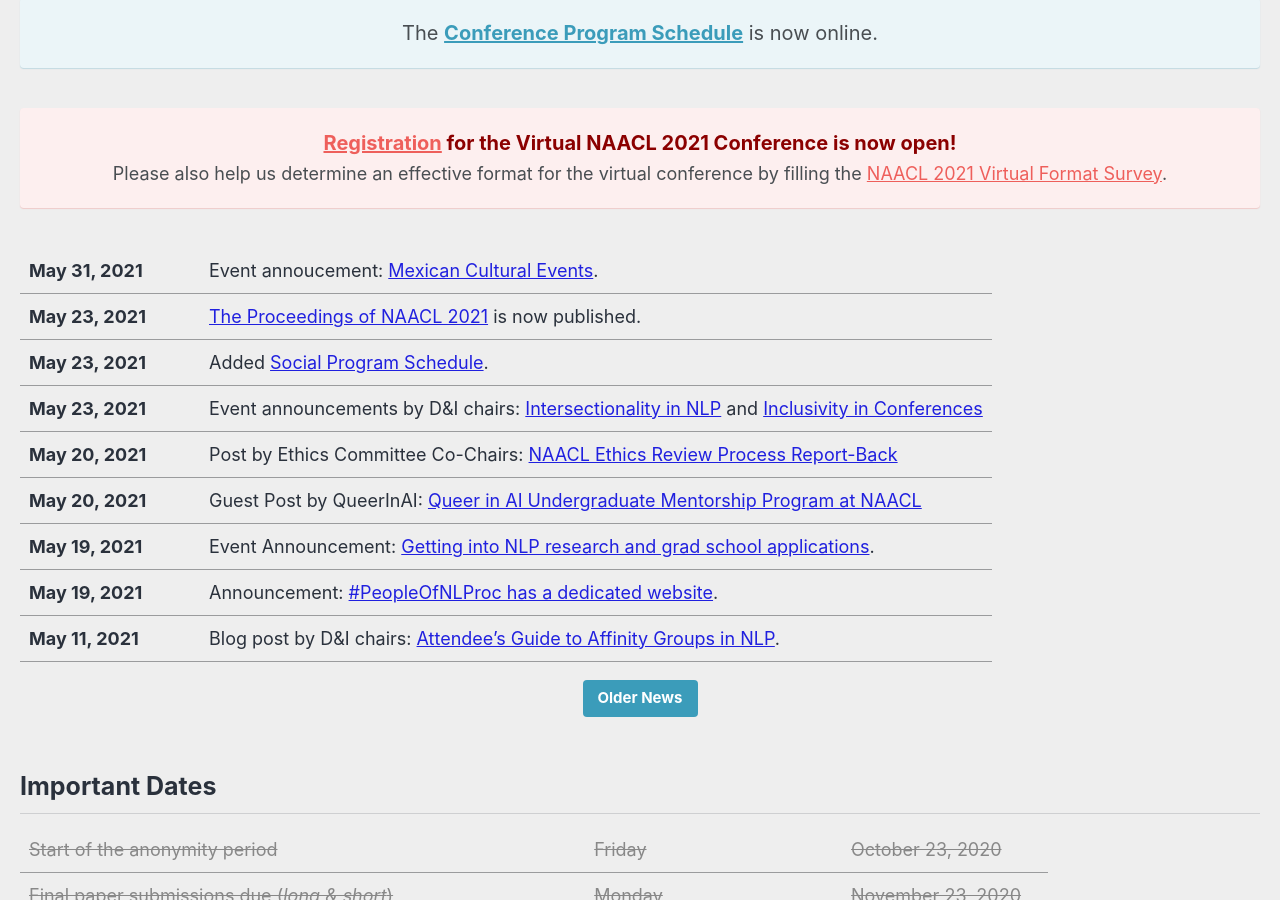
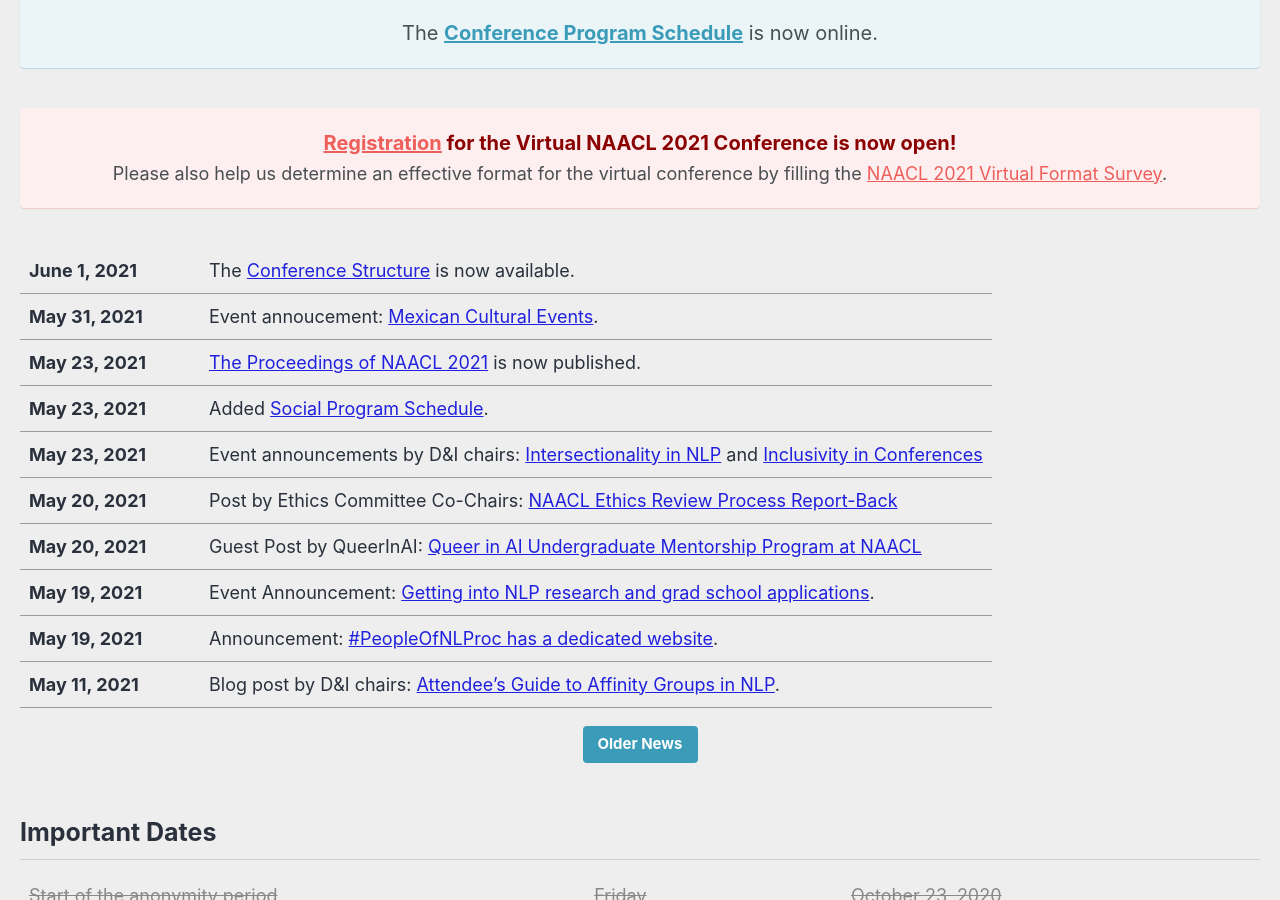
Before and after one commit to naacl-org/naacl-2021-website, a Jekyll site: the page built from _pages/home.md, in a window 1280 px wide and 900 px high, scrolled down 591 px. Built offline with Jekyll 4.4.1, drawn with Linux system fonts in a browser that asks for light colours; cached includes are drawn as plain includes; nearby versions of some CDN libraries; comment, search, counter and statistics services are not loaded.

Commit message:
Add conference structure.

```diff
--- a/_pages/home.md
+++ b/_pages/home.md
@@ -22,6 +22,7 @@
 .news-table tr td:nth-child(1) { font-weight: bold; width: 10em; }
 </style>
 
+| June 1, 2021 | The [Conference Structure](/blog/conference-structure) is now available.
 | May 31, 2021 | Event annoucement: [Mexican Cultural Events](/blog/mexican-event).
 | May 23, 2021 | [The Proceedings of NAACL 2021](https://www.aclweb.org/anthology/events/naacl-2021/) is now published.
 | May 23, 2021 | Added [Social Program Schedule](/program/social/).
```
